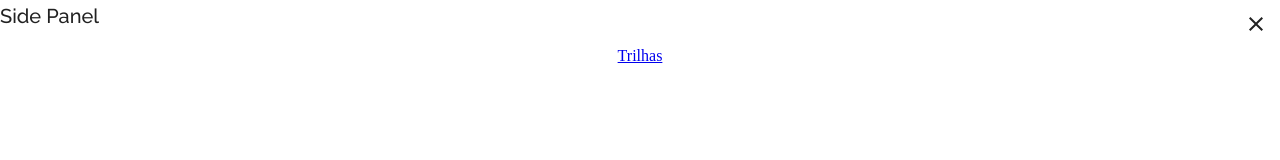
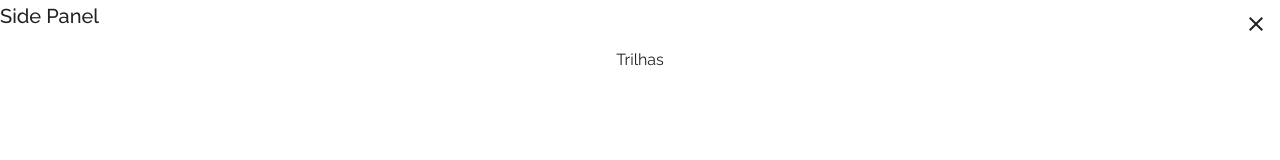
Before and after one commit to Hackaton-FCAMARA-Squad37/Projeto-FCamara-Frontend, a React (Vite) app: page / in a window 1280 px wide. Both pictures are taken after a click on the button "logo". Shown: the top 160 px of the page. Built offline with nearby package versions, Linux system fonts and the light colour scheme.

Commit message:
fix: correção de estilo do hashlink

```diff
--- a/src/components/MenuBurger/MenuBurger.jsx
+++ b/src/components/MenuBurger/MenuBurger.jsx
@@ -29,7 +29,13 @@ export const MenuBurger = () => {
                     </IconButton>
                 </Box>
                 <Box>
-                    <HashLink smooth to='/#section-trilhas' onClick={() => setIsOpen(false)}>Trilhas</HashLink>
+                    <HashLink
+                        smooth to='/#section-trilhas'
+                        style={{ textDecoration:'inherit', color:'inherit' }}
+                        onClick={() => setIsOpen(false)}
+                    >
+                        <Typography>Trilhas</Typography>
+                    </HashLink>
                 </Box>
             </Box>
         </SwipeableDrawer>
```
